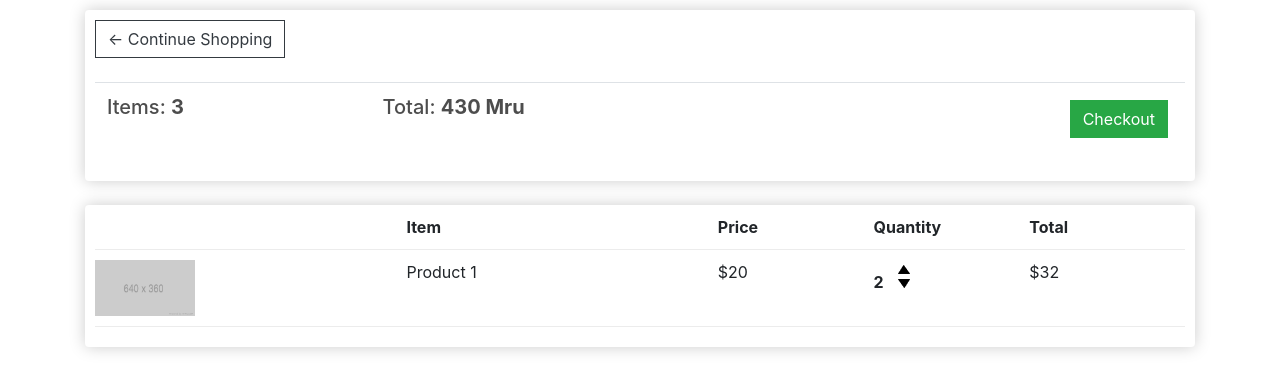
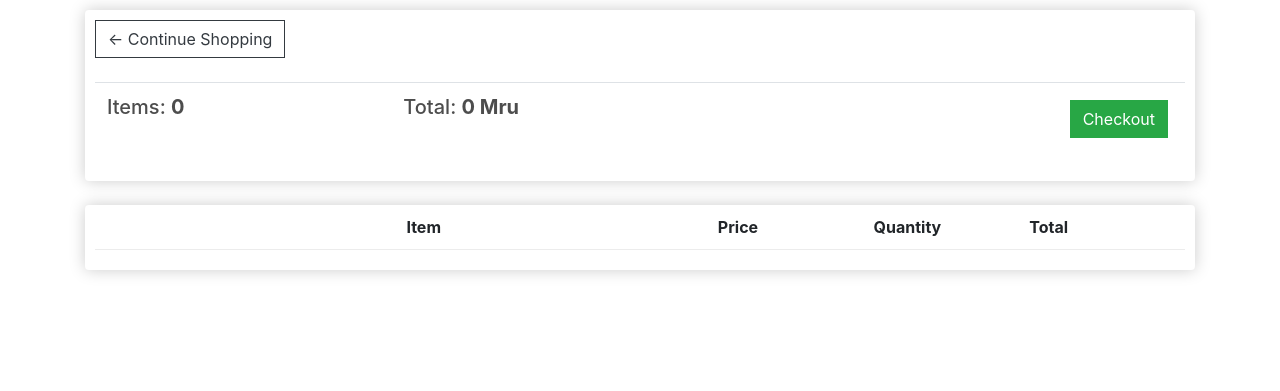
Before and after one commit to Edyl07/Eccomerce-App-With-Python, a Django app: page /cart/ in a window 1280 px wide. Shown: the part 57-448 px from the top of the page. Run offline with Django 3.2, Linux system fonts and the light colour scheme; lists and menus that the app fills with data are empty; some libraries are stand-ins or nearby versions.

Commit message:
Render card dat, cart total & checkout page data

```diff
--- a/store/templates/store/cart.html
+++ b/store/templates/store/cart.html
@@ -8,8 +8,8 @@
                      <a href="{% url 'store' %}" class="btn btn-outline-dark">&#x2190; Continue Shopping</a><br><br>
                     <table class="table">
                         <tr>
-                            <th><h5>Items: <strong>3</strong></h5></th>
-                            <th><h5>Total: <strong>430 Mru</strong></h5></th>
+                            <th><h5>Items: <strong>{{ order.get_cart_items }}</strong></h5></th>
+                            <th><h5>Total: <strong>{{ order.get_cart_total }} Mru</strong></h5></th>
                             <th><a href="{% url 'checkout' %}" style="float: right; margin: 5px" class="btn btn-success">Checkout</a></th>
                         </tr>
                     </table>
@@ -25,21 +25,22 @@
                         <div style="flex:1"><strong>Total</strong></div>
                     </div>
 
+                    {% for item in items %}
                         <div class="cart-row">
-                        <div style="flex:2"><img class="row-image" src="{% static 'images/placeholder.png' %}"></div>
-                        <div style="flex:2"><p>Product 1</p></div>
-                        <div style="flex:1"><p>$20</p></div>
+                            <div style="flex:2"><img class="row-image" src="{{item.product.imageUrl}}"></div>
+                            <div style="flex:2"><p>{{ item.product.name }}</p></div>
+                            <div style="flex:1"><p>{{ item.product.price|floatformat:2 }} Mru</p></div>
                             <div style="flex:1">
-                            <p class="quantity">2</p>
+                                <p class="quantity">{{ item.quantity }}</p>
                                 <div class="quantity">
                                     <img class="chg-quantity" src="{% static  'images/arrow-up.png' %}">
 
                                     <img class="chg-quantity" src="{% static  'images/arrow-down.png' %}">
                                 </div>
                             </div>
-                        <div style="flex:1"><p>$32</p></div>
+                            <div style="flex:1"><p>{{ item.get_total }} Mru</p></div>
                         </div>
-
+                    {% endfor %}
 			</div>
 
             </div>
--- a/store/views.py
+++ b/store/views.py
@@ -8,16 +8,36 @@ from .models import *
 def store(request):
     products = Product.objects.all()
     context = {
-        'products' : products
+        'products': products
     }
     return render(request, 'store/store.html', context)
 
 
 def cart(request):
-    context = {}
+    if request.user.is_authenticated:
+        customer = request.user.customer
+        order, created = Order.objects.get_or_create(customer=customer, complete=False)
+        items = order.orderitem_set.all()
+    else:
+        items = []
+        order = dict(get_cart_total=0, get_cart_items=0)
+    context = {
+        'items': items,
+        'order': order
+    }
     return render(request, 'store/cart.html', context)
 
 
 def checkout(request):
-    context = {}
+    if request.user.is_authenticated:
+        customer = request.user.customer
+        order, created = Order.objects.get_or_create(customer=customer, complete=False)
+        items = order.orderitem_set.all()
+    else:
+        items = []
+        order = dict(get_cart_total=0, get_cart_items=0)
+    context = {
+        'items': items,
+        'order': order
+    }
     return render(request, 'store/checkout.html', context)
```
Also changed, not shown: store/models.py (+17 -0 lines), store/templates/store/checkout.html (+10 -8 lines). Lines whose indentation alone changed are shown as unchanged.
